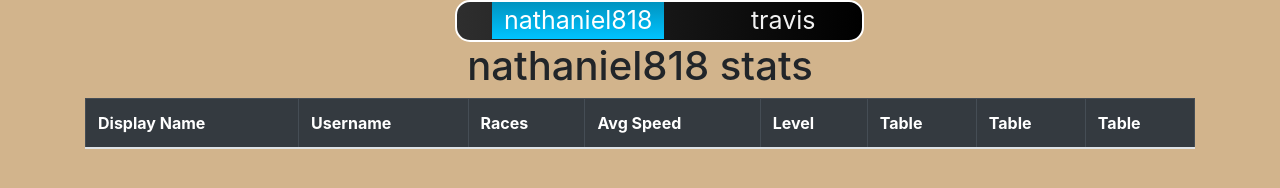
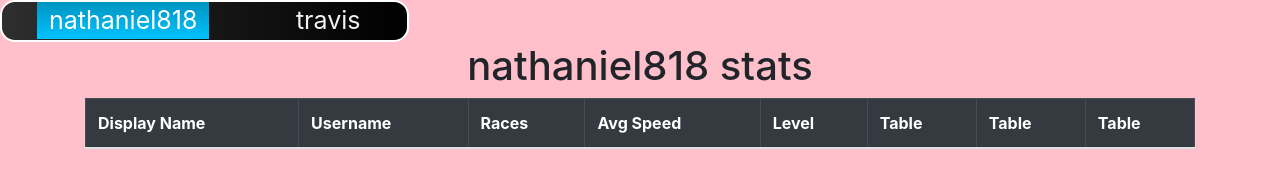
Before and after one commit to DevNate000/playerstats, a plain HTML site: page index.html in a window 1280 px wide. Drawn offline with nearby package versions, Linux system fonts and the light colour scheme; no server answers.

Commit message:
Update styles.css

```diff
--- a/styles.css
+++ b/styles.css
@@ -2,7 +2,7 @@ img{
     width:100px;
 }
 body {
-    background-color: tan;
+    background-color: pink;
 }
 
 
@@ -16,7 +16,6 @@ body {
     text-align: center;
     width: max-content; /* fit will keep it on the page at all times*/
     position: relative;
-    left: 455px;
     color: yellow; /*here*/
   }
 
```
